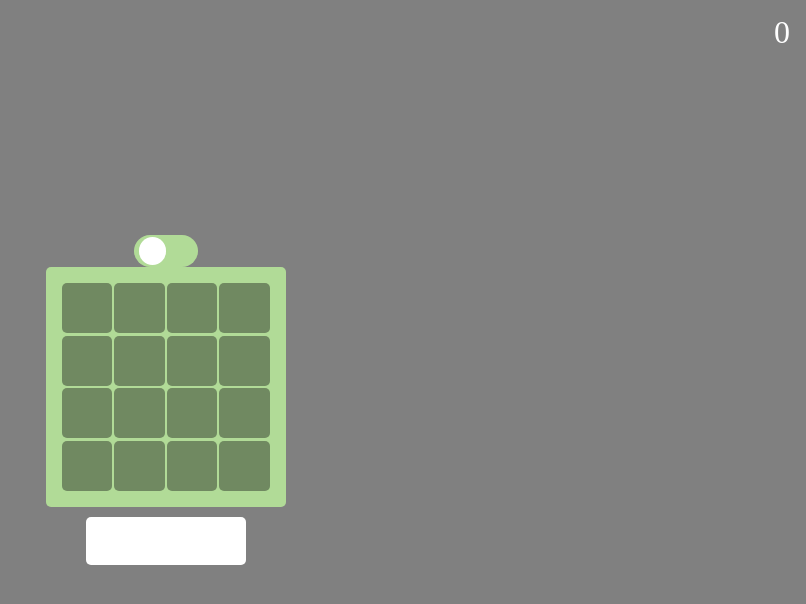
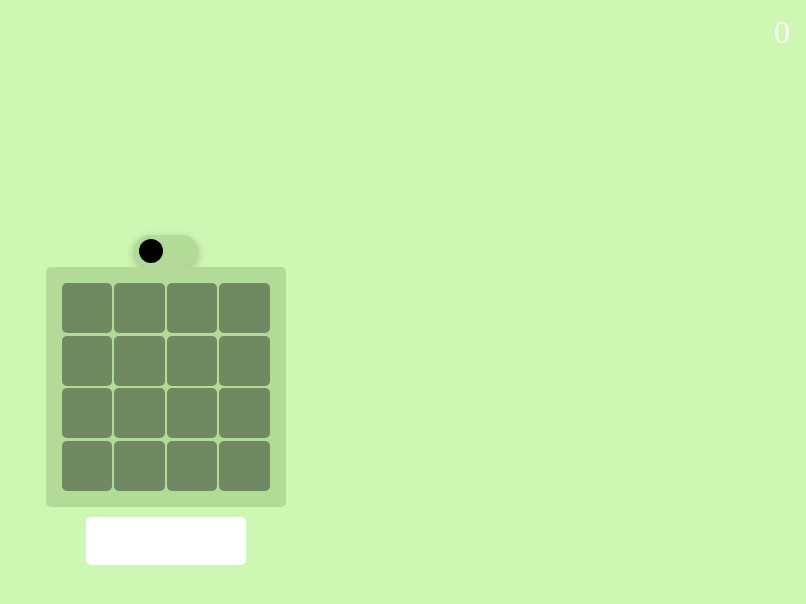
Before and after one commit to NeatKYU/2048game, a React (Vite) app: page / in a window 1280 px wide. Shown: the top 604 px of the page, without its empty margins (474-1280 px from the left). Built offline with nearby package versions, Linux system fonts and the light colour scheme.

Commit message:
💄 스타일 변경

```diff
--- a/src/assets/theme.ts
+++ b/src/assets/theme.ts
@@ -1,9 +1,11 @@
 export const lightTheme = {
     bgColor: '#b1db97',
+    mainBgColor: '#cdf7b3',
     textColor: 'black',
 }
 
 export const darkTheme = {
     bgColor: '#596950',
+    mainBgColor: '#6f8066',
     textColor: 'white',
 }
--- a/src/components/ThemeChangeButton.tsx
+++ b/src/components/ThemeChangeButton.tsx
@@ -1,6 +1,6 @@
 import { themeState } from '@/recoil/theme';
 import { useState } from 'react';
-import { useRecoilState, useSetRecoilState } from 'recoil';
+import { useRecoilState } from 'recoil';
 import styled from 'styled-components';
 
 interface ThemeChangeButtonProps {
@@ -34,7 +34,7 @@ const Container = styled.div`
     padding: 0 5px;
 
     display: flex;
-    /* justify-content: center; */
+    /* justify-content: end; */
     align-items: center;
 
     border-radius: 20px;
@@ -42,17 +42,18 @@ const Container = styled.div`
     background-color: ${(props) => props.theme.bgColor};
     color: ${(props) => props.theme.textColor};
     font-size: 1.5rem;
+    box-shadow: rgba(0, 0, 0, 0.24) 0px 3px 8px;
 
     cursor: pointer;
 `;
 
 const Ball = styled.div<{toggle: boolean}>`
-    width: 1.7rem;
-    height: 1.7rem;
+    width: 1.5rem;
+    height: 1.5rem;
 
-    background-color: white;
+    background-color: ${(props) => props.theme.textColor};
 
-    transform: ${(props) => props.toggle ? 'translate(100%, 0)' : 'translate(0%, 0)'};
+    transform: ${(props) => props.toggle ? 'translate(120%, 0)' : 'translate(0%, 0)'};
     transition: all 0.5s;
 
     border-radius: 50%;
--- a/src/pages/MainPage.tsx
+++ b/src/pages/MainPage.tsx
@@ -31,7 +31,7 @@ export const MainPage = () => {
 const Container = styled.div`
     width: 100vw;
     height: 100vh;
-    background-color: grey;
+    background-color: ${(props) => props.theme.mainBgColor};
 
     display: flex;
     align-items: center;
```
